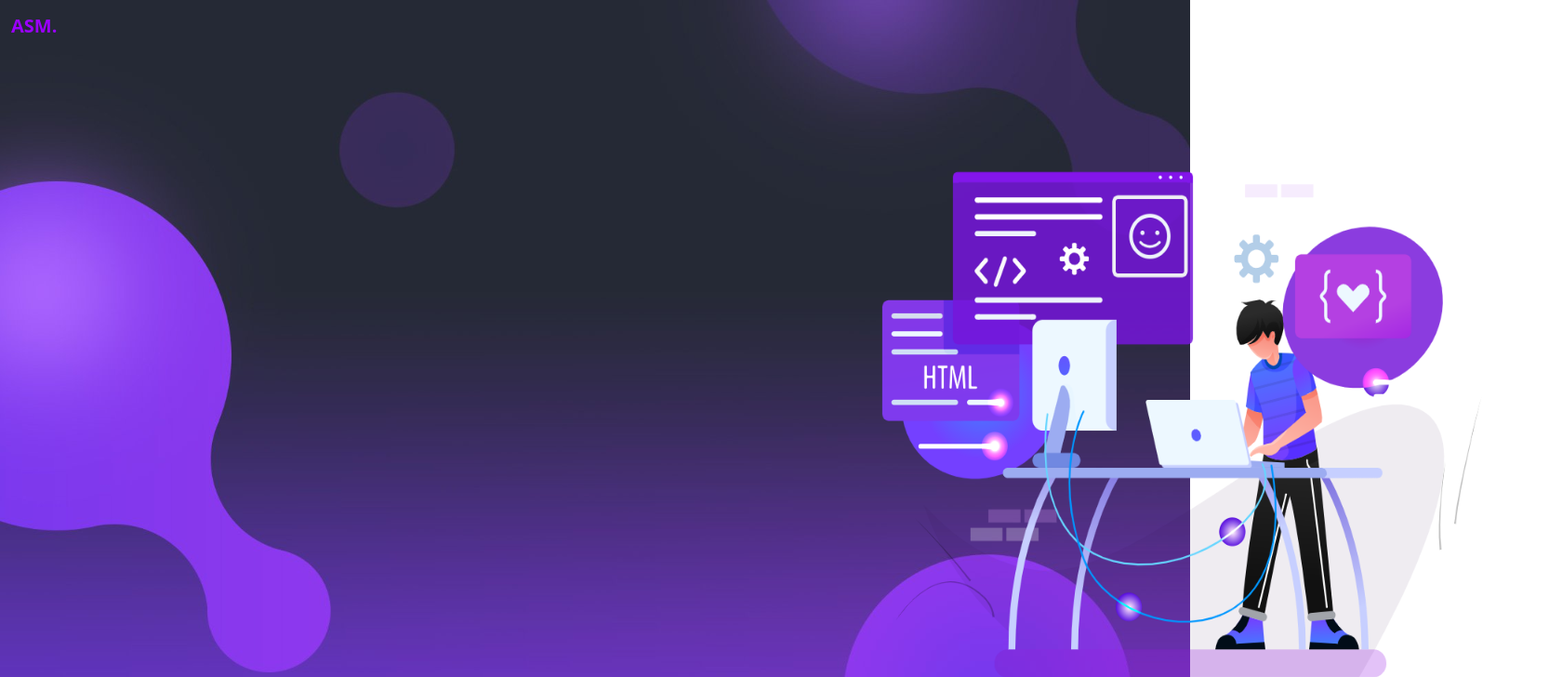
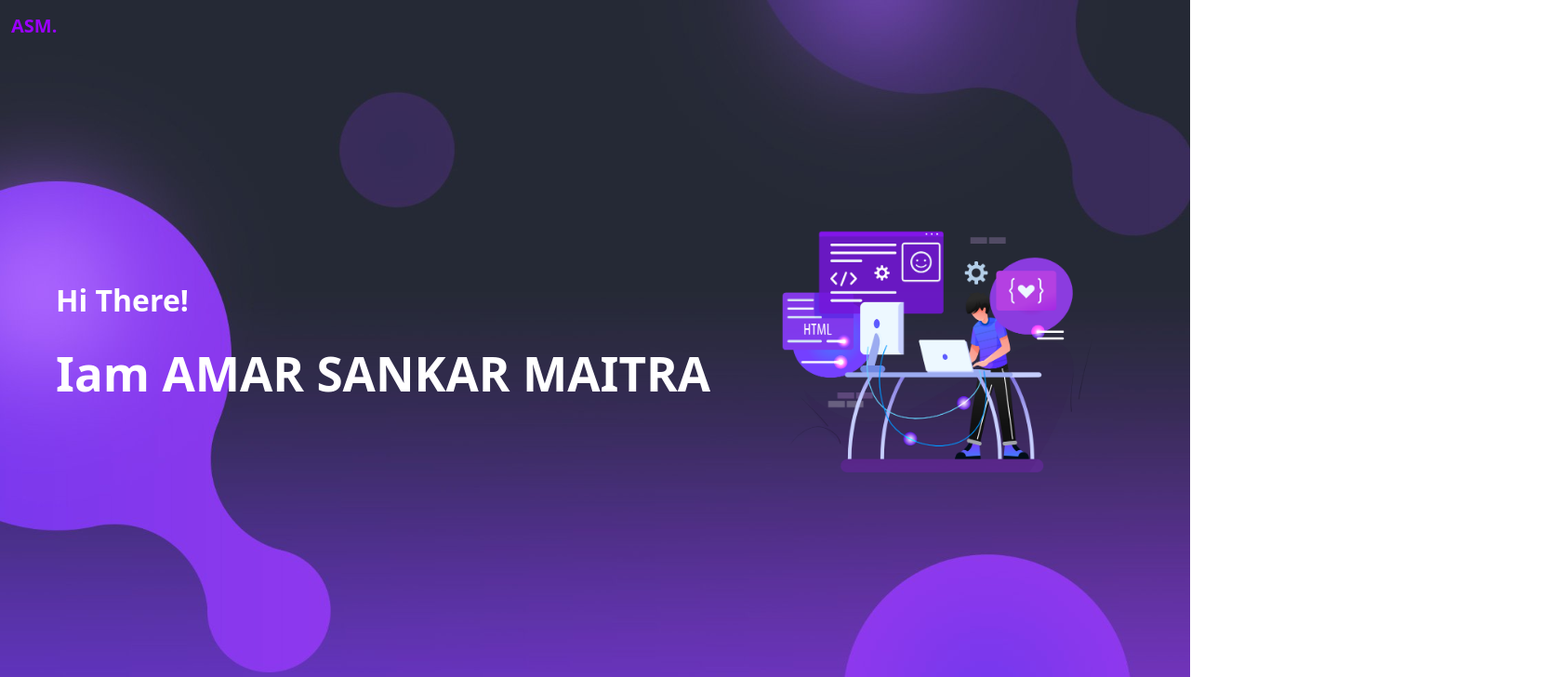
Before and after one commit to omegaopinmthechat/portfolioWebsite, a Next.js app: page / in a window 1280 px wide. Shown: the top 728 px of the page at 93% size, 1680 px wide, since content can reach past the window. Built offline with nearby package versions, Linux system fonts and the light colour scheme.

Commit message:
Added the typing logic needs perfection and colour correction with space between I and am

```diff
--- a/app/page.tsx
+++ b/app/page.tsx
@@ -1,5 +1,5 @@
 "use client";
-import React, { useRef } from "react";
+import React, { useRef, useEffect, useState } from "react";
 import Header from "@/components/Header";
 import About from "@/app/about/page";
 import Resume from "@/app/resume/page";
@@ -10,6 +10,25 @@ export default function Home() {
   const aboutRef = useRef<HTMLElement | null>(null);
   const resumeRef = useRef<HTMLElement | null>(null);
   const projectsRef = useRef<HTMLElement | null>(null);
+
+  const [typedText, setTypedText] = useState("");
+
+  useEffect(() => {
+    const text = "I am AMAR SANKAR MAITRA";
+    let index = 0;
+
+    const interval = setInterval(() => {
+      if (index < text.length) {
+        setTypedText((prev) => prev + text.charAt(index));
+        index++;
+      } else {
+        clearInterval(interval);
+      }
+    }, 100);
+
+    return () => clearInterval(interval);
+  }, []);
+
   return (
     <>
       <Header
@@ -17,51 +36,96 @@ export default function Home() {
         scrollToResume={resumeRef}
         scrollToProjects={projectsRef}
       />
-      <div style={{ paddingTop: "40px" }}>
-        <Image
-          style={{
-            marginTop: "15vh",
-            marginLeft: "110vh",
-            height: "75vh",
-            width: "100vh",
-          }}
-          alt="coding image"
-          width={500}
-          height={300}
-          src="/about.png"
-        />
-      </div>
-      {/*For testing the bellow div is created */}
-      <div style={{ height: "100vh" }}></div>
-      <section
-        ref={projectsRef}
+
+      {/* Hero Section */}
+      <div
         style={{
-          height: "100vh",
-          backgroundImage: "@/public/home-bg.jpg",
+          paddingTop: "40px",
+          display: "flex",
+          alignItems: "center",
+          justifyContent: "space-between",
+          gap: "40px",
+          minHeight: "90vh",
+          paddingLeft: "60px",
+          paddingRight: "60px",
         }}
       >
+        {/* Text */}
+        <div style={{ flex: "1 1 50%" }}>
+          <p
+            style={{
+              fontSize: "2rem",
+              fontWeight: "bold",
+              marginBottom: "1rem",
+              color: "#ffffff",
+            }}
+          >
+            Hi There!
+          </p>
+          <p
+            style={{
+              fontSize: "3.2rem",
+              fontWeight: "bold",
+              color: "#ffffff",
+              whiteSpace: "nowrap",
+              borderRight: "2px solid #ffffff",
+              overflow: "hidden",
+              display: "inline-block",
+              animation: "blink 1s step-end infinite",
+            }}
+          >
+            {typedText.startsWith("I am ") ? (
+              <>
+                I am{" "}
+                <span style={{ color: "#FFD700" }}>
+                  {typedText.substring(5)}
+                </span>
+              </>
+            ) : (
+              typedText
+            )}
+          </p>
+        </div>
+
+        {/* Image */}
+        <div style={{ flex: "1 1 50%", textAlign: "center" }}>
+          <Image
+            alt="coding image"
+            width={700}
+            height={700}
+            src="/about.png"
+            style={{
+              maxWidth: "100%",
+              height: "auto",
+            }}
+          />
+        </div>
+      </div>
+
+      {/* Blinking Cursor Animation */}
+      <style>
+        {`
+          @keyframes blink {
+            from, to {
+              border-color: transparent;
+            }
+            50% {
+              border-color: #ffffff;
+            }
+          }
+        `}
+      </style>
+
+      {/* Sections */}
+      <section ref={projectsRef} style={{ height: "100vh" }}>
         <Projects />
       </section>
-      {/*For testing the bellow div is created */}
-      <div style={{ height: "100vh" }}></div>
-      <section
-        ref={aboutRef}
-        style={{
-          height: "100vh",
-          backgroundImage: "@/public/home-bg.jpg",
-        }}
-      >
+
+      <section ref={aboutRef} style={{ height: "100vh" }}>
         <About />
       </section>
-      {/*For testing the bellow div is created */}
-      <div style={{ height: "100vh" }}></div>
-      <section
-        ref={resumeRef}
-        style={{
-          height: "100vh",
-          backgroundImage: "@/public/home-bg.jpg",
-        }}
-      >
+
+      <section ref={resumeRef} style={{ height: "100vh" }}>
         <Resume />
       </section>
     </>
```
